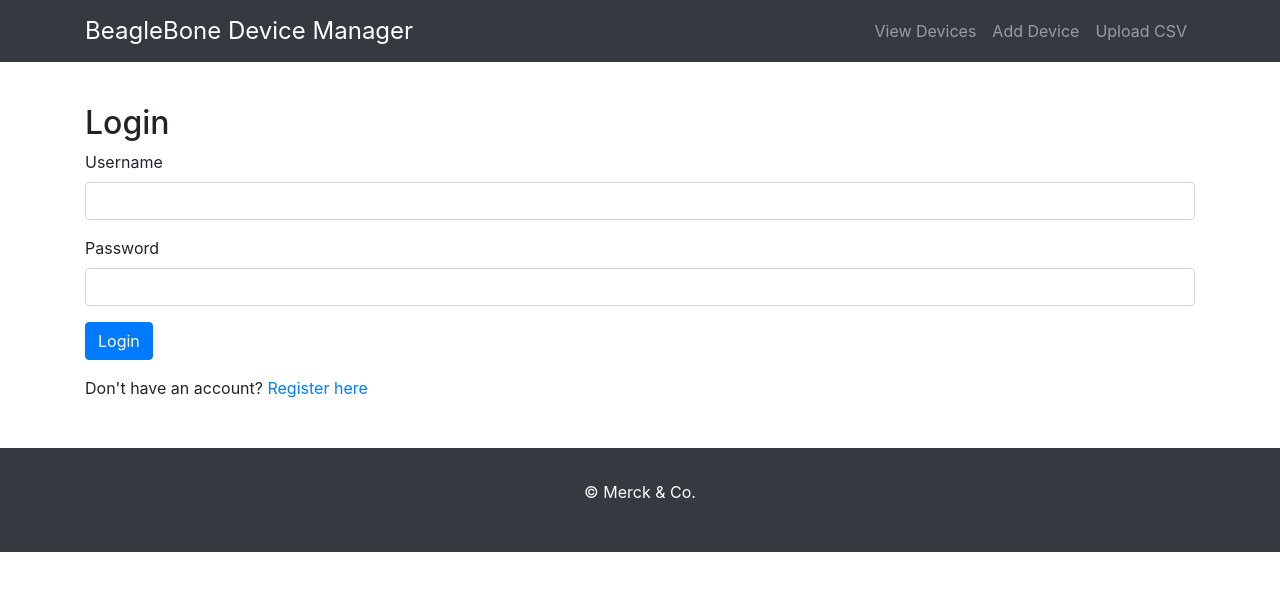
After one commit to gundamking/MerckFlaskApp, a Flask app: template templates/login.html in a window 1280 px wide. The commit adds this page. Shown: the top 591 px of the page. Run offline with Flask 2, Linux system fonts and the light colour scheme; the template is opened without the code that fills it: values that come from a table or form of the project are taken from there, others are empty; some libraries are stand-ins or nearby versions.

Commit message:
logging in
logging in capabilities

```diff
--- a/app.py
+++ b/app.py
@@ -1,6 +1,23 @@
 from flask import Flask, render_template, request, redirect, url_for, flash
 from flask_sqlalchemy import SQLAlchemy
 from flask_wtf.csrf import CSRFProtect
+from flask import Flask, render_template, request, redirect, url_for, flash
+from flask_login import LoginManager, UserMixin, login_user, logout_user, login_required, current_user
+from flask_wtf import FlaskForm
+from wtforms import StringField, PasswordField, SubmitField
+from wtforms.validators import DataRequired, Length
+from werkzeug.security import generate_password_hash, check_password_hash
+
+app = Flask(__name__)
+app.config['SQLALCHEMY_DATABASE_URI'] = 'sqlite:///devices.db'
+app.config['SQLALCHEMY_TRACK_MODIFICATIONS'] = False
+app.config['SECRET_KEY'] = 'supersecretkey'  # Required for session management
+db = SQLAlchemy(app)
+
+# Initialize Flask-Login
+login_manager = LoginManager()
+login_manager.init_app(app)
+login_manager.login_view = 'login'
 
 app = Flask(__name__)
 
@@ -15,6 +32,22 @@ app.config['SQLALCHEMY_DATABASE_URI'] = 'sqlite:///devices.db'
 app.config['SQLALCHEMY_TRACK_MODIFICATIONS'] = False
 db = SQLAlchemy(app)
 
+# User model
+class User(UserMixin, db.Model):
+    id = db.Column(db.Integer, primary_key=True)
+    username = db.Column(db.String(150), unique=True, nullable=False)
+    password_hash = db.Column(db.String(150), nullable=False)
+
+    def set_password(self, password):
+        self.password_hash = generate_password_hash(password)
+
+    def check_password(self, password):
+        return check_password_hash(self.password_hash, password)
+
+@login_manager.user_loader
+def load_user(user_id):
+    return User.query.get(int(user_id))
+
 # Device model
 class Device(db.Model):
     id = db.Column(db.Integer, primary_key=True)
@@ -28,6 +61,59 @@ class Device(db.Model):
     owner_name = db.Column(db.String(100), nullable=False)
     owner_contact = db.Column(db.String(100), nullable=False)
     configuration_details = db.Column(db.Text, nullable=True)
+
+# Flask-WTF forms for user authentication
+class LoginForm(FlaskForm):
+    username = StringField('Username', validators=[DataRequired()])
+    password = PasswordField('Password', validators=[DataRequired()])
+    submit = SubmitField('Login')
+
+class RegisterForm(FlaskForm):
+    username = StringField('Username', validators=[DataRequired(), Length(min=4, max=150)])
+    password = PasswordField('Password', validators=[DataRequired(), Length(min=4, max=150)])
+    submit = SubmitField('Register')
+
+# Routes for Logging in
+@app.route('/register', methods=['GET', 'POST'])
+def register():
+    if current_user.is_authenticated:
+        return redirect(url_for('list_devices'))
+
+    form = RegisterForm()
+    if form.validate_on_submit():
+        user = User(username=form.username.data)
+        user.set_password(form.password.data)
+        db.session.add(user)
+        db.session.commit()
+        flash('Registration successful!', 'success')
+        return redirect(url_for('login'))
+
+    return render_template('register.html', form=form)
+
+@app.route('/login', methods=['GET', 'POST'])
+def login():
+    if current_user.is_authenticated:
+        return redirect(url_for('list_devices'))
+
+    form = LoginForm()
+    if form.validate_on_submit():
+        user = User.query.filter_by(username=form.username.data).first()
+        if user is not None and user.check_password(form.password.data):
+            login_user(user)
+            flash('Login successful!', 'success')
+            return redirect(url_for('list_devices'))
+        else:
+            flash('Invalid username or password', 'danger')
+
+    return render_template('login.html', form=form)
+
+@app.route('/logout')
+@login_required
+def logout():
+    logout_user()
+    flash('You have been logged out.', 'info')
+    return redirect(url_for('login'))
+
 
 # Route to list all devices
 @app.route('/')
--- a/templates/add_device.html
+++ b/templates/add_device.html
@@ -3,7 +3,7 @@
 {% block content %}
 <h2>Add New Device</h2>
 <form method="POST" action="/add">
-    {{ csrf_token() }}  <!-- Ensure CSRF token is included if CSRF protection is enabled -->
+    {{ form.hidden_tag() }}  <!-- Ensure CSRF token is included if CSRF protection is enabled -->
     <div class="form-group">
         <label for="hostname">Hostname</label>
         <input type="text" class="form-control" id="hostname" name="hostname" required>
--- a/templates/edit_device.html
+++ b/templates/edit_device.html
@@ -3,7 +3,7 @@
 {% block content %}
 <h2>Edit Device</h2>
 <form method="POST">
-    {{ csrf_token() }}
+    {{ form.hidden_tag() }}
     <div class="form-group">
         <label for="hostname">Hostname</label>
         <input type="text" class="form-control" id="hostname" name="hostname" value="{{ device.hostname }}" required>
--- /dev/null
+++ b/templates/login.html
@@ -0,0 +1,18 @@
+{% extends 'base.html' %}
+
+{% block content %}
+<h2>Login</h2>
+<form method="POST">
+    {{ form.hidden_tag() }}
+    <div class="form-group">
+        {{ form.username.label }} {{ form.username(class="form-control") }}
+    </div>
+    <div class="form-group">
+        {{ form.password.label }} {{ form.password(class="form-control") }}
+    </div>
+    <div class="form-group">
+        {{ form.submit(class="btn btn-primary") }}
+    </div>
+</form>
+<p>Don't have an account? <a href="{{ url_for('register') }}">Register here</a></p>
+{% endblock %}
--- a/templates/upload.html
+++ b/templates/upload.html
@@ -3,7 +3,7 @@
 {% block content %}
 <h2>Upload CSV File</h2>
 <form method="POST" action="/upload" enctype="multipart/form-data">
-    {{ csrf_token() }}  <!-- Ensure CSRF token is included -->
+    {{ form.hidden_tag() }}
     <div class="form-group">
         <label for="file">Choose CSV file</label>
         <input type="file" class="form-control-file" id="file" name="file" accept=".csv" required>
```
Also changed, not shown: templates/register.html (added, +18 -0 lines).
